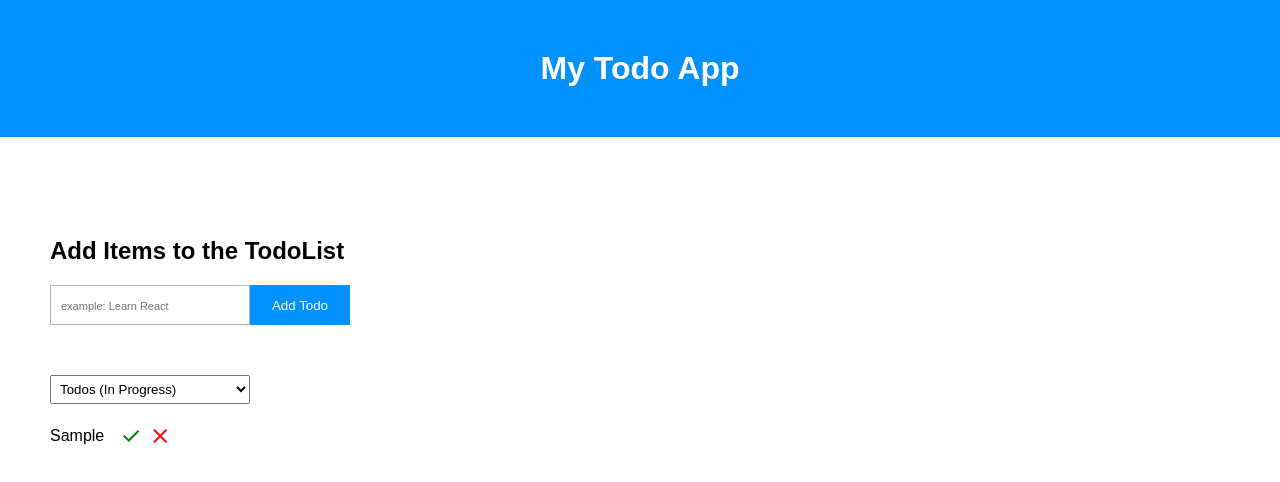
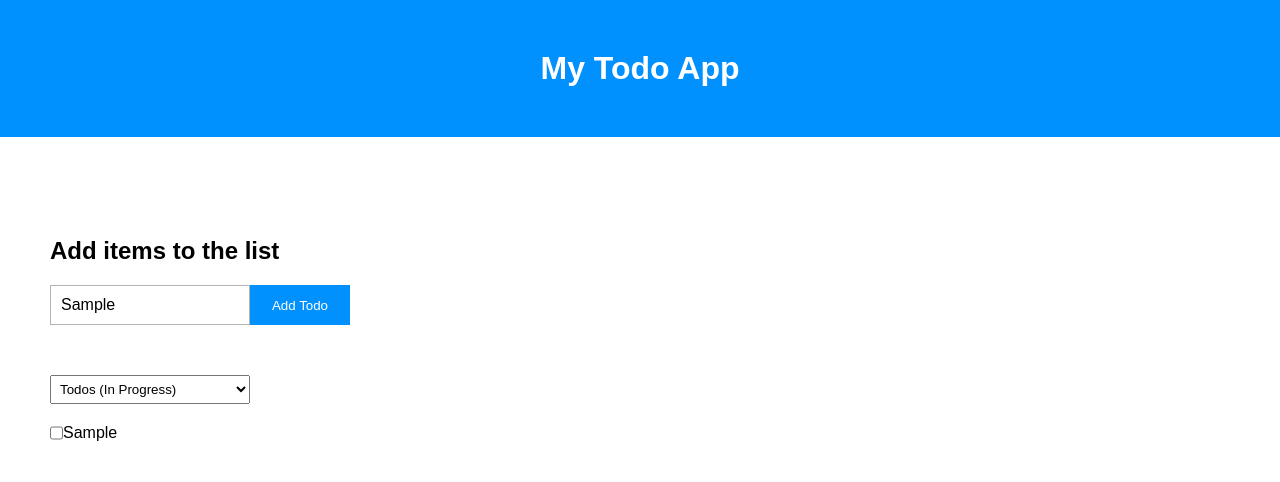
Before and after one commit to becodeorg/hamilton-7-to-do-react-sachajeunejean, a React (Create React App) app: page / in a window 1280 px wide. Both pictures are taken after typing "Sample" into the empty fields and a click on the button "Add Todo". Shown: the top 482 px of the page. Built offline with nearby package versions, Linux system fonts and the light colour scheme; a web font is replaced by a local one.

Commit message:
commit changes

```diff
--- a/src/components/Todo.js
+++ b/src/components/Todo.js
@@ -1,51 +1,38 @@
 import React, { useEffect, useState } from "react";
 
-const Todo = ({ todo, todos, setTodos, categoryState }) => {
-  let [category, setCategory] = useState([]);
+const Todo = ({ todo, categorySelected }) => {
+  const [category, setCategory] = useState(todo.category);
 
-  useEffect(() => {
-    setCategory("progress");
-  }, []);
+  const handleCheckboxState = (e) => {
+    if (e.target.checked) {
+      setCategory("done");
+      todo.category = "done";
+    } else {
+      setCategory("progress");
+      todo.category = "progress";
+    }
 
-  const handleDelete = () => {
-    setTodos(todos.filter((t) => t !== todo));
-
-    const keys = Object.keys(localStorage);
-    for (let key of keys) {
-      const item = localStorage.getItem(key);
-      if (item === todo) {
-        localStorage.removeItem(key);
-      }
-    }
-  };
-
-  const handleTodoDone = (e) => {
-    setCategory("done");
+    console.log(todo);
+    localStorage.removeItem(todo.index);
+    localStorage.setItem(todo.index, JSON.stringify(todo));
   };
 
   return (
     <li
-      className={`${
-        categoryState !== "all" && categoryState !== category ? "hide" : ""
-      } todo-app__list-container__list__todo`}
+      style={
+        categorySelected !== category && categorySelected !== "all"
+          ? { display: "none" }
+          : { display: "flex" }
+      }
     >
-      <p>{todo}</p>
-      <span
-        id="todo-check"
-        className={`${
-          categoryState === "done" || category === "done" ? "hide" : ""
-        } material-symbols-outlined`}
-        onClick={handleTodoDone}
-      >
-        check
-      </span>
-      <span
-        onClick={handleDelete}
-        id="todo-delete"
-        className="material-symbols-outlined"
-      >
-        close
-      </span>
+      <input
+        type="checkbox"
+        name="check"
+        id="check"
+        onChange={handleCheckboxState}
+        defaultChecked={category === "done" ? true : false}
+      />
+      <p>{todo.content}</p>
     </li>
   );
 };
--- a/src/components/TodoList.js
+++ b/src/components/TodoList.js
@@ -1,40 +1,59 @@
-import { React, useEffect, useState } from "react";
+import React, { useEffect, useState } from "react";
 import Todo from "./Todo";
 
 const TodoList = () => {
-  let [todos, setTodos] = useState([]);
-  let [categoryState, setCategoryState] = useState([]);
+  const [todos, setTodos] = useState([]);
+  const [categorySelected, setCategorySelected] = useState("progress");
 
   useEffect(() => {
-    const values = Object.values(localStorage);
-    setTodos([...values]);
+    const localStorageKeys = Object.keys(localStorage);
+    const localStorageItems = [];
+
+    for (let key of localStorageKeys) {
+      localStorageItems.push(JSON.parse(localStorage.getItem(key)));
+    }
+
+    setTodos(localStorageItems);
   }, []);
 
-  useEffect(() => {
-    setCategoryState("progress");
-  }, []);
+  const formSubmitHandler = (e) => {
+    e.preventDefault();
 
-  const handleCategories = (e) => {
-    setCategoryState(e.target.value);
+    if (e.target[0].value) {
+      let index = -1;
+      do {
+        index = Math.floor(Math.random() * 10) + 1;
+      } while (localStorage.getItem(index));
+
+      const todo = {
+        content: e.target[0].value,
+        category: "progress",
+        index: index,
+      };
+
+      console.log(todo);
+      setTodos([...todos, todo]);
+
+      if (!localStorage.getItem(index)) {
+        const item = {
+          content: todo.content,
+          category: todo.category,
+          index: index,
+        };
+        localStorage.setItem(index, JSON.stringify(item));
+      }
+    }
   };
 
-  const handleSubmit = (e) => {
-    e.preventDefault();
-    if (e.target[0].value) {
-      const randomnumber = Math.floor(Math.random() * 100000000 + 1);
-
-      localStorage.setItem(String(randomnumber), e.target[0].value);
-      if (!todos.includes(e.target[0].value))
-        setTodos([...todos, e.target[0].value]);
-
-      e.target[0].value = "";
-    }
+  const categoryHandler = (e) => {
+    console.log("pass");
+    setCategorySelected(e.target.value);
   };
 
   return (
     <main className="todo-app">
-      <h2>Add Items to the TodoList</h2>
-      <form className="todo-app__form" onSubmit={handleSubmit}>
+      <h2>Add items to the list</h2>
+      <form className="todo-app__form" onSubmit={formSubmitHandler}>
         <input
           className="todo-app__form__input"
           type="text"
@@ -51,25 +70,19 @@ const TodoList = () => {
         </button>
       </form>
       <article className="todo-app__list-container">
-        <select className="categories" onChange={handleCategories}>
+        <select className="categories" onChange={categoryHandler}>
           <option value="progress">Todos (In Progress)</option>
           <option value="done">Todos (Done)</option>
           <option value="all">Todos (All)</option>
         </select>
         <ul className="todo-app__list-container__list">
-          {todos.map((todo, key) => (
-            <Todo
-              localStorage={localStorage}
-              key={key}
-              todo={todo}
-              todos={todos}
-              setTodos={setTodos}
-              categoryState={categoryState}
-            />
+          {todos.map((todo, index) => (
+            <Todo key={index} todo={todo} categorySelected={categorySelected} />
           ))}
         </ul>
       </article>
     </main>
   );
 };
+
 export default TodoList;
--- a/src/styles/components/_todo-list.scss
+++ b/src/styles/components/_todo-list.scss
@@ -73,12 +73,6 @@
         margin-bottom: 20px;
         font-size: 16px;
 
-        #todo-check {
-          cursor: pointer;
-          color: green;
-          margin-left: 15px;
-        }
-
         #todo-delete {
           cursor: pointer;
           color: red;
```
